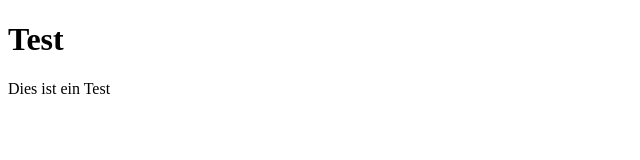
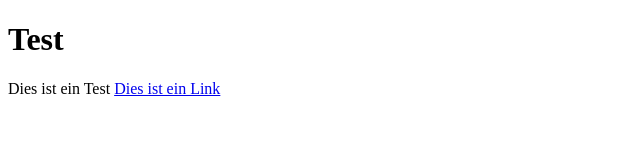
Before and after one commit to botnick-3/botnick-3.github.io, a plain HTML site: page index.html in a window 1280 px wide. Shown: the whole page, without its empty margins (0-640 px from the left). Drawn offline with Linux system fonts and the light colour scheme.

```diff
--- a/index.html
+++ b/index.html
@@ -1,3 +1,4 @@
 <!doctype html>
 <h1>Test</h1>
 <p1>Dies ist ein Test</p1>
+<a href="https://verpissdi.ch/">Dies ist ein Link</a>
```
